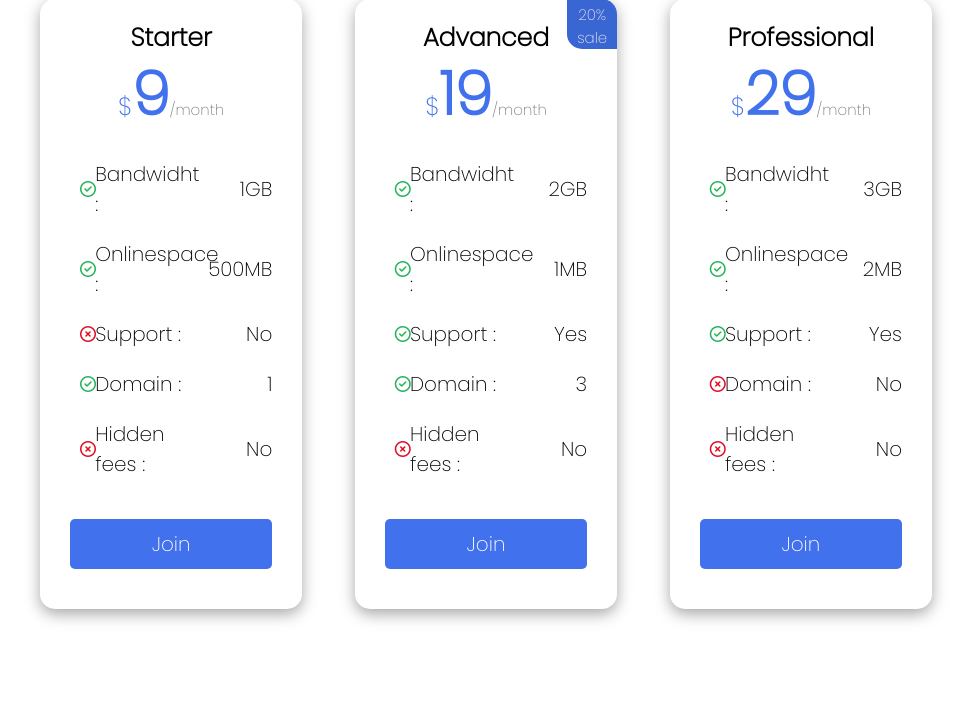
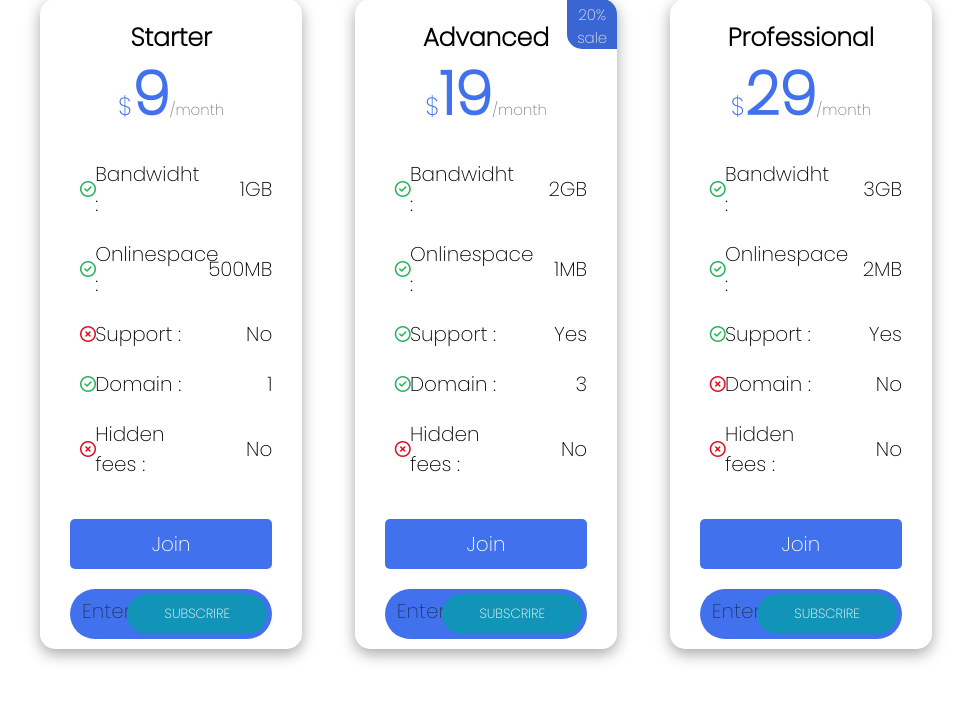
Before and after one commit to angalland/landing-PDO-SESSION, a PHP site: page / in a window 1280 px wide. Shown: the part 260-961 px from the top of the page, without its empty margins (154-1125 px from the left). Before the commit the page ends 882 px from the top, so only its background shows below. Run offline with PHP 8.4, Linux system fonts and the light colour scheme; data comes from the database, SQL or seed files in the repository.

Commit message:
ajout form email function donneePricing

```diff
--- a/css/style.css
+++ b/css/style.css
@@ -156,7 +156,7 @@ section {
     width: 100%;
     text-align: center;
     margin-top: 40px;
-    margin-bottom: 40px;
+    margin-bottom: 20px;
 }
 
 .buttonArticlePricing {
@@ -196,3 +196,52 @@ section {
     font-weight: bold;
     text-align: center;
 }
+
+/* Formulaire email-------------------- */
+.formContenair1 {
+    width: 100%;
+    position: relative;
+    margin-bottom: 10px;
+}
+
+input {
+    height: 50px;
+    width: 100%;
+    border-radius: 30px;
+    border: none; /* Supprime la bordure de input */
+}
+
+::placeholder {     /* Selectionne l'attribut placeholder */
+    padding: 10px;
+    color : black;
+    font-size: 20px;
+    opacity: 0.5;
+}
+
+input[type="email"]{
+    background-color:hsl(223, 82%, 59%);
+}
+
+input[type="email"]:focus{ /* Selectionne l'input ayant pour attribut type="email" lorsque celui ci est selectionné au clavier */
+    font-size: 20px;
+    border: 0;
+    padding: 10px;
+    background-color:hsl(223, 82%, 59%);
+}
+
+.buttonContenair1 {
+    background-color: #1294b8;
+    height: 40px;
+    width: 140px;
+    border-radius: 30px;
+    color: white;
+    position: absolute;
+    top: 5px;
+    right: 5px;
+    border: none;
+}
+
+.buttonContenair1:hover{
+    opacity: 0.8;
+    cursor: pointer;
+}
--- a/index.php
+++ b/index.php
@@ -69,6 +69,7 @@
                         donneePricing($id);
                     }
                     ?>
+
                 </main>
             </section>
         </body>
--- a/php/db-functions.php
+++ b/php/db-functions.php
@@ -153,6 +153,10 @@ function donneePricing($id){
                     <input type='hidden' name='id_pricing' value='<?=$id_pricing?>'>
                     <input type='hidden' name='nom_pricing' value='<?=$nom_pricing?>'>
                     <input class="buttonArticlePricing" type="submit" name='submitJoin' value='Join'>
+                </form>
+                <form class="formContenair1" action="" method="post">
+                    <input type="email"  placeholder="Enter your email">
+                    <button class="buttonContenair1" type="submit">SUBSCRIRE</button>
                 </form>
             </div>
         <?php
```
